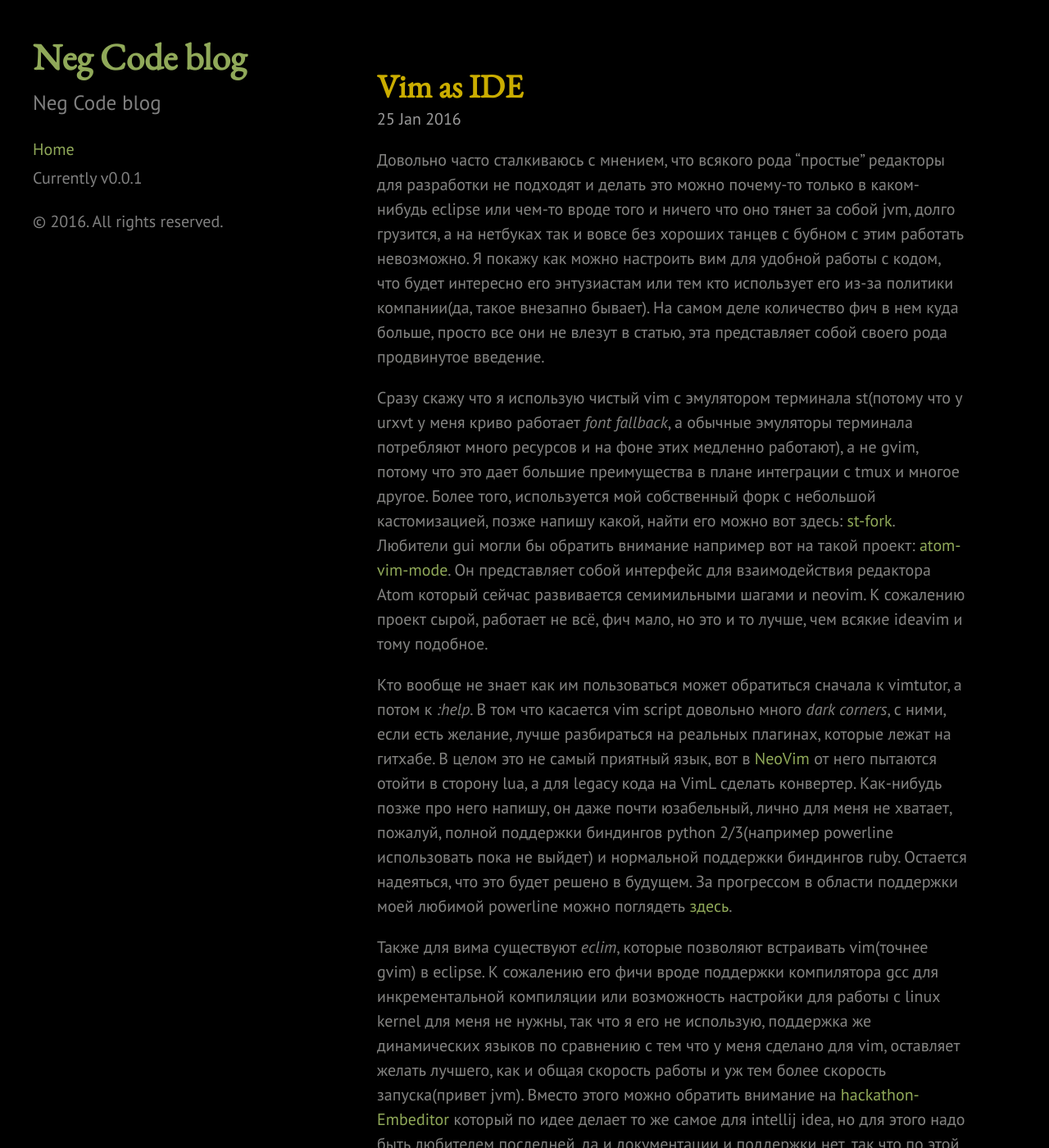
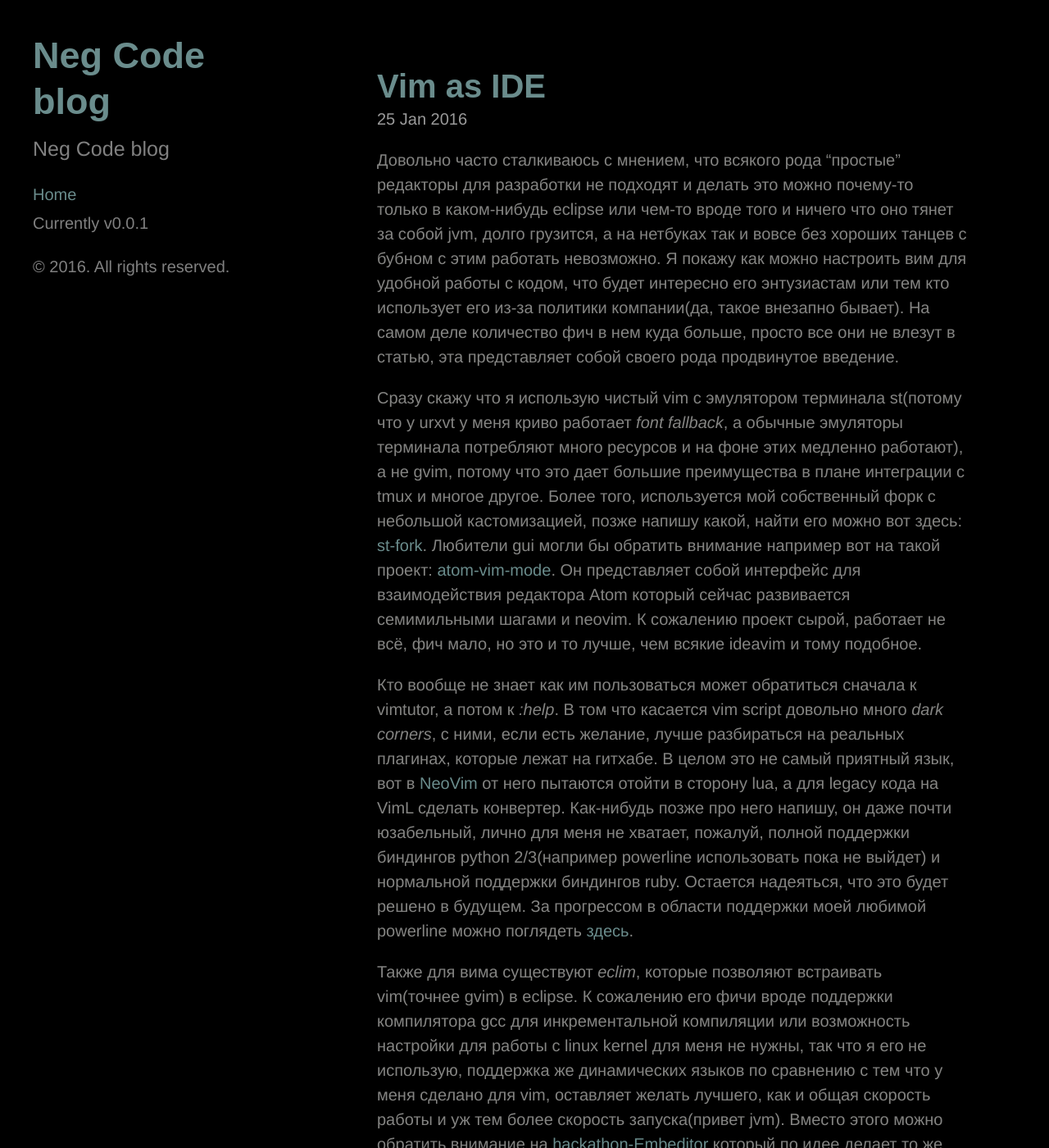
Before and after one commit to neg-serg/neg-serg.github.io, a Jekyll site: the page built from _posts/2016-01-25-vim-as-ide.md, in a window 1280 px wide and 1400 px high. Shown: the whole window at 82% size. Built offline with Jekyll 4.4.1, drawn with Linux system fonts in a browser that asks for light colours; comment, search, counter and statistics services are not loaded.

Commit message:
update css

```diff
--- a/public/css/blackdoc.css
+++ b/public/css/blackdoc.css
@@ -6,59 +6,27 @@ ______ _            _   ______
 | |_/ / | (_| | (__|   <| |/ / (_) | (__
 \____/|_|\__,_|\___|_|\_\___/ \___/ \___|
 
- *
  * Designed, built, and released under MIT license by @karloespiritu.
  */
 
-
-/*
- * Contents
- *
- * Global resets
- * Sidebar
- * Container
- * Reverse layout
- * Themes
- * Scrollbar
- */
-
-
-/*
- * Global resets
- *
- * Update the foundational and global aspects of the page.
- */
-
-html {
-  font-family: "PT Sans", Helvetica, Arial, sans-serif;
-}
-
-body {
-  color: #848482;
-  background-color: #000000;
-}
+html { font-family: "Meslo", Helvetica, Arial, sans-serif; }
+body { color: #848482; background-color: #000000; }
 
 h1, h2, h3, h4, h5, h6 {
-  font-family: 'EB Garamond', serif;
+  font-family: 'PragmataPro for Powerline', sans-serif;
   color: #aaa;
 }
 
 h1 a, h2 a, h3 a, h4 a, h5 a, h6 a {
-  font-family: 'EB Garamond', serif;
+  font-family: 'PragmataPro for Powerline', sans-serif;
   color: #50585D;
   font-kerning: auto;
   font-feature-settings: "kern","liga","dlig","hlig","cswh";
   font-synthesis: weight style;
 }
 
-a {
-  color: #ffeb99;
-  transition: color ease 0.3s;
-}
-
-a:hover {
-  color: #caad00;
-}
+a { color: #ffeb99; transition: color ease 0.3s; }
+a:hover { color: #6a8c8c; }
 
 .btn {
   display: inline-block;
@@ -76,10 +44,7 @@ a:hover {
   border-color: #ebcb8b;
 }
 
-strong, b {
-  color: #848471;
-}
-/* Code */
+strong, b { color: #848471; }
 
 code {
   color: #bbbbbb;
@@ -89,9 +54,9 @@ code {
 
 pre {
   background-color: #2b2836;
+  white-space: pre;
+  max-height: 800px;
 }
-
-pre { white-space: pre; overflow: auto !important; }
 
 hr {
   display: block;
@@ -107,8 +72,7 @@ blockquote {
   border-left: .25rem solid #333;
 }
 
-td,
-th {
+td, th {
   padding: .25rem .5rem;
   border: 1px solid #333;
 }
@@ -119,59 +83,21 @@ tbody tr:nth-child(odd) th {
 }
 
 /* Pagination items can be `span`s or `a`s */
-.pagination-item {
-  border: 1px solid #444;
+.pagination-item { border: 1px solid #444; }
+
+@media (min-width: 48em) {
+  html { font-size: 16px; }
+}
+@media (min-width: 58em) {
+  html { font-size: 20px; }
 }
 
-@media (min-width: 48em) {
-  html {
-    font-size: 16px;
-  }
-}
-@media (min-width: 58em) {
-  html {
-    font-size: 20px;
-  }
-}
-
-/*
- * Messages
- *
- * Show alert messages to users. You may add it to single elements like a `<p>`,
- * or to a parent if there are multiple elements to show.
- */
-
-.message {
-  color: #bbb;
-  background-color: #333;
-}
-
-/* Gist */
-.gist-data {
-  background-color: #222 !important;
-  border-bottom: 1px solid #333 !important;;
-}
-.gist .markdown-body {
-  color: #999 !important;
-}
-
-.gist .markdown-body pre {
-  background-color: #111 !important;
-}
-
-.gist-file {
-  border: 1px solid #333 !important;;
-}
-
-.gist-meta {
-  background-color: #222 !important;
-}
-/*
- * Sidebar
- *
- * Flexible banner for housing site name, intro, and "footer" content. Starts
- * out above content in mobile and later moves to the side with wider viewports.
- */
+.message { color: #3D8D8D; background-color: #0a0f0f; }
+.gist-data { background-color: #222 !important; border-bottom: 1px solid #333 !important; }
+.gist .markdown-body { color: #999 !important; }
+.gist .markdown-body pre { background-color: #111 !important; }
+.gist-file { border: 1px solid #333 !important;; }
+.gist-meta { background-color: #222 !important; }
 
 .sidebar {
   text-align: center;
@@ -191,161 +117,58 @@ tbody tr:nth-child(odd) th {
   }
 }
 
-/* Sidebar links */
-.sidebar a {
-  color: #90a959;
-}
+.sidebar a { color: #6a8c8c; }
 
 /* About section */
 .sidebar-about h1 {
-  color: #90a959;
+  color: #6a8c8c;
   margin-top: 0;
-  font-family: 'Noto Serif', serif;
+  font-family: 'PragmataPro', serif;
   font-size: 2.25rem;
-
 }
 
-/* Sidebar nav */
-.sidebar-nav {
-  margin-bottom: 1rem;
-}
-.sidebar-nav-item {
-  display: block;
-  line-height: 1.75;
-}
+.sidebar-nav { margin-bottom: 1rem; }
+.sidebar-nav-item { display: block; line-height: 1.75; }
 a.sidebar-nav-item:hover,
-a.sidebar-nav-item:focus {
-  text-decoration: underline;
-}
-.sidebar-nav-item.active {
-  font-weight: bold;
-}
-
-/* Sticky sidebar
- *
- * Add the `sidebar-sticky` class to the sidebar's container to affix it the
- * contents to the bottom of the sidebar in tablets and up.
- */
+a.sidebar-nav-item:focus { text-decoration: underline; }
+.sidebar-nav-item.active { font-weight: bold; }
 
 @media (min-width: 48em) {
   .sidebar-sticky {
-/*    position: absolute;*/
+    /*position: absolute;*/ /* to draw bottom */
     right:  1rem;
     bottom: 1rem;
     left:   1rem;
   }
 }
 
-
-/* Container
- *
- * Align the contents of the site above the proper threshold with some margin-fu
- * with a 25%-wide `.sidebar`.
- */
-
-.content {
-  padding-top:    4rem;
-  padding-bottom: 4rem;
+.content { padding-top: 4rem; padding-bottom: 4rem; }
+@media (min-width: 48em) {
+  .content { max-width: 38rem; margin-left: 20rem; margin-right: 2rem; }
+}
+@media (min-width: 64em) {
+  .content { margin-left: 22rem; margin-right: 4rem; }
 }
 
+.page-title, .post-title, .post-title a { color: #6a8c8c; }
+
 @media (min-width: 48em) {
-  .content {
-    max-width: 38rem;
-    margin-left: 20rem;
-    margin-right: 2rem;
-  }
+  .layout-reverse .sidebar { left: auto; right: 0; }
+  .layout-reverse .content { margin-left: 2rem; margin-right: 20rem; }
 }
 
 @media (min-width: 64em) {
-  .content {
-    margin-left: 22rem;
-    margin-right: 4rem;
-  }
+  .layout-reverse .content { margin-left: 4rem; margin-right: 22rem; }
 }
 
-/*
- * Posts and pages
- *
- * Each post is wrapped in `.post` and is used on default and post layouts. Each
- * page is wrapped in `.page` and is only used on the page layout.
- */
+.theme-base-0b .sidebar { background-color: #00000; }
+.theme-base-0b .content a, .theme-base-0b .related-posts li a:hover { color: #6a8c8c; }
+.theme-base-0d .sidebar { background-color: #6a8c8c; }
+.theme-base-0d .content a,
+.theme-base-0d .related-posts li a:hover { color: #6a8c8c; }
 
-/* Blog post or page title */
-.page-title,
-.post-title,
-.post-title a {
-  color: #caad00;
-}
-
-/*
- * Reverse layout
- *
- * Flip the orientation of the page by placing the `.sidebar` on the right.
- */
-
-@media (min-width: 48em) {
-  .layout-reverse .sidebar {
-    left: auto;
-    right: 0;
-  }
-  .layout-reverse .content {
-    margin-left: 2rem;
-    margin-right: 20rem;
-  }
-}
-
-@media (min-width: 64em) {
-  .layout-reverse .content {
-    margin-left: 4rem;
-    margin-right: 22rem;
-  }
-}
-
-/*
- * Themes
- *
- * BlackDoc includes optional themes to color the sidebar and links
- * within blog posts. To use, add the class of your choosing to the `body`.
- */
-
-/* Base16 (http://chriskempson.github.io/base16/#default) */
-
-.theme-base-0b .sidebar {
-  background-color: #00000;
-}
-.theme-base-0b .content a,
-.theme-base-0b .related-posts li a:hover {
-  color: #90a959;
-}
-
-/* Blue */
-.theme-base-0d .sidebar {
-  background-color: #6a9fb5;
-}
-.theme-base-0d .content a,
-.theme-base-0d .related-posts li a:hover {
-  color: #6a9fb5;
-}
-
-/* Thin Scrollbar */
-::-webkit-scrollbar {
-  width: 8px;
-}
-::-webkit-scrollbar-button {
-  width: 8px;
-  height:5px;
-}
-::-webkit-scrollbar-track {
-  background: #333;
-  border: thin solid #111;
-  /*box-shadow: 0px 0px 3px #111 inset;*/
-  border-radius:10px;
-}
-::-webkit-scrollbar-thumb {
-  background:#222;
-  border: thin solid #222;
-  border-radius:10px;
-}
-::-webkit-scrollbar-thumb:hover {
-  background:#7d7d7d;
-}
+::-webkit-scrollbar { width: 8px; }
+::-webkit-scrollbar-button { width: 8px; height:5px; }
+::-webkit-scrollbar-track { background: #333; border: thin solid #111; /*box-shadow: 0px 0px 3px #111 inset;*/ border-radius:10px; }
+::-webkit-scrollbar-thumb { background:#222; border: thin solid #222; border-radius:10px; }
+::-webkit-scrollbar-thumb:hover { background:#7d7d7d; }
```
